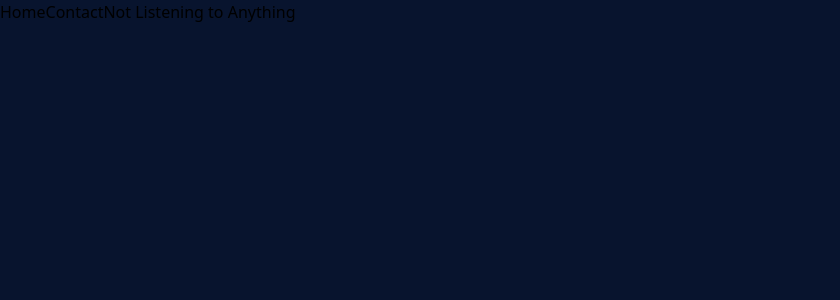
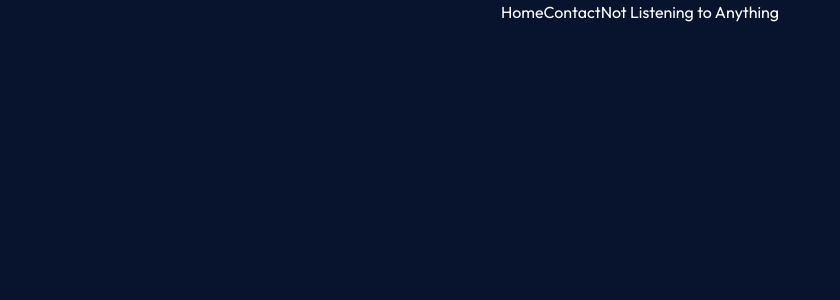
Before and after one commit to TRA3H/profolioV2.0, a Next.js app: page / in a window 1280 px wide. Shown: the top 300 px of the page, without its empty margins (0-840 px from the left). Built offline with nearby package versions, Linux system fonts and the light colour scheme.

Commit message:
fixing nav

```diff
--- a/src/Comps/Navbar.tsx
+++ /dev/null
@@ -1,12 +0,0 @@
-const Navbar = () => {
-    return(
-        <div>
-            <a href="#Home">Home</a>
-            <a>Contact</a>
-            <a>Not Listening to Anything</a>
-        </div>
-    );
-
-}
-
-export default Navbar
--- /dev/null
+++ b/src/components/Navbar.tsx
@@ -0,0 +1,12 @@
+const Navbar = () => {
+    return(
+        <div className="text-center">
+            <a href="#Home" className="nav-item">Home</a>
+            <a className="nav-item">Contact</a>
+            <a className="nav-item">Not Listening to Anything</a>
+        </div>
+    );
+
+}
+
+export default Navbar
--- a/src/pages/index.tsx
+++ b/src/pages/index.tsx
@@ -1,6 +1,7 @@
 import type { NextPage } from "next";
 import Head from "next/head";
-import Navbar from "../Comps/Navbar";
+import Navbar from "../components/Navbar";
+
 
 const Home: NextPage = () => {
   return (
@@ -8,9 +9,12 @@ const Home: NextPage = () => {
       <Head> {/*this is the tab bar */}
         <title>Create Next App</title>
         <link rel="icon" href="/favicon.ico" />
+        <style>
+          @import url('https://fonts.googleapis.com/css2?family=Open+Sans&family=Outfit:wght@400;700&display=swap');
+        </style>
       </Head>
 
-      <main className="h-screen bg-primary">
+      <main>
         <Navbar></Navbar>
       </main>
 
--- a/src/styles/globals.css
+++ b/src/styles/globals.css
@@ -2,6 +2,17 @@
 @tailwind components;
 @tailwind utilities;
 
+
+
+@layer base{
+    *{
+        color: white;
+        background-color: #08142E;
+        font-family: 'Open Sans', sans-serif;
+        font-family: 'Outfit', sans-serif;
+    }
+}
+
 @layer components{
 
 }
--- a/tailwind.config.js
+++ b/tailwind.config.js
@@ -6,11 +6,10 @@ module.exports = {
     "./src/components/**/*.{js,ts,jsx,tsx}",
   ],
   theme: {
-    extend: {
-      colors:{
-        primary: "#08142E"
-      }
-    },
+    container:{
+      center: true
+    }
+
   },
   plugins: [],
 };
```
